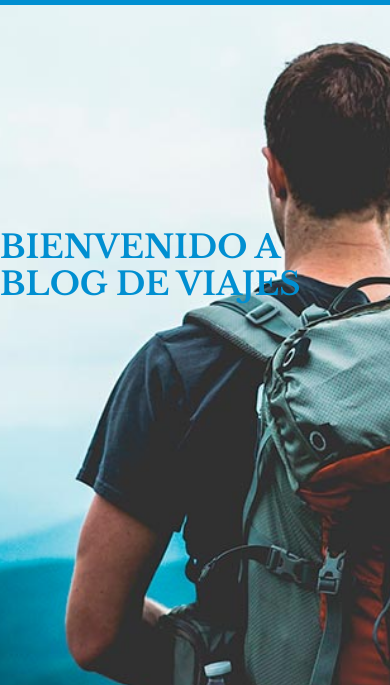
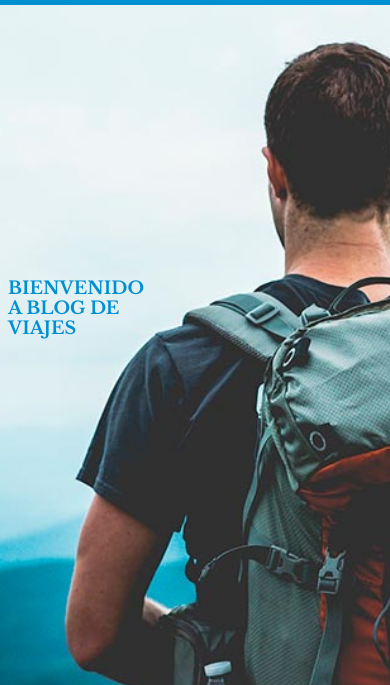
Before and after one commit to DanielFernandoYepezVelez/Proyecto-Blog-Viajes, a plain HTML site: page index.html in a window 390 px wide. Shown: the part 156-841 px from the top of the page. Drawn offline with nearby package versions, Linux system fonts and the light colour scheme.

Commit message:
Ajustando El h1 Del HERO

```diff
--- a/css/03-GeneralStyles.css
+++ b/css/03-GeneralStyles.css
@@ -19,4 +19,5 @@ body {
     max-width: 1100px;
     margin: 0 auto;
     /* box-shadow: 0 0 2px var(--colorGrisMedio); */
+    position: relative;
 }
--- a/css/04-HeaderStyles.css
+++ b/css/04-HeaderStyles.css
@@ -89,4 +89,44 @@
     font-size: 2rem;
     text-transform: uppercase;
     max-width: 25rem;
+    position: absolute;
+    left: 8px;
 }
+
+
+/* La media Querys estan de esta forma por el tema de la especificidad */
+
+@media only screen and (max-width: 1000px) {
+    .header-contenido h1 {
+        font-size: 2rem;
+        max-width: 23rem;
+    }
+}
+
+@media only screen and (max-width: 800px) {
+    .header-contenido h1 {
+        font-size: 1.7rem;
+        max-width: 20rem;
+    }
+}
+
+@media only screen and (max-width: 650px) {
+    .header-contenido h1 {
+        font-size: 1.5rem;
+        max-width: 14rem;
+    }
+}
+
+@media only screen and (max-width: 550px) {
+    .header-contenido h1 {
+        font-size: 1.3rem;
+        max-width: 12rem;
+    }
+}
+
+@media only screen and (max-width: 400px) {
+    .header-contenido h1 {
+        font-size: 1.1rem;
+        max-width: 8rem;
+    }
+}
--- a/index.html
+++ b/index.html
@@ -186,7 +186,7 @@
                 </nav>
             </article>
         </section>
-        <p class="copyRight">Blog De Viajes 2020 &copy;</p>
+        <p class="copyRight">&copy; Daniel Fernando Yepez Velez</p>
     </footer>
 </body>
 
```
Also changed, not shown: css/01-Variables.css (line endings or trailing spaces), css/05-CardStyles.css (line endings or trailing spaces), css/06-CategoryStyles.css (line endings or trailing spaces), css/07-Footer.css (line endings or trailing spaces), css/all.min.css, css/app.css (line endings or trailing spaces), webfonts/fa-brands-400.svg, webfonts/fa-regular-400.svg, webfonts/fa-solid-900.svg.
